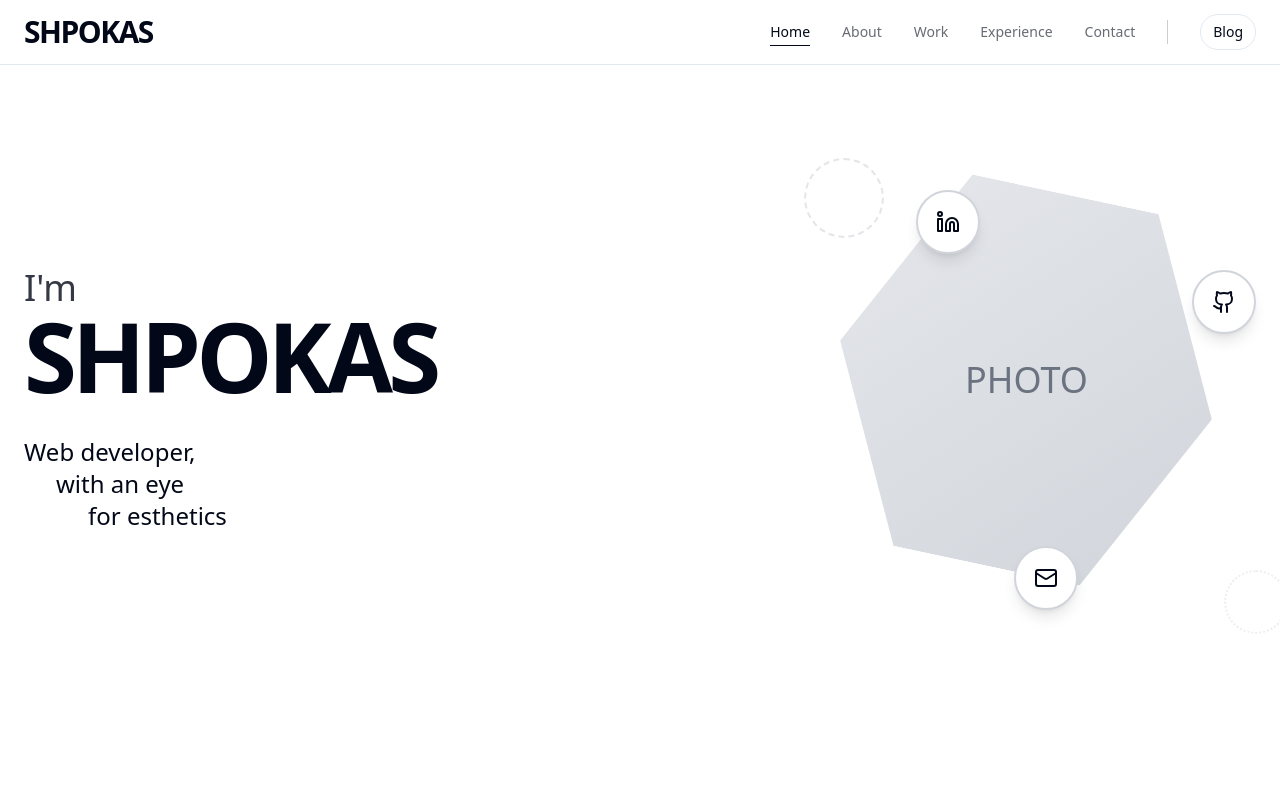
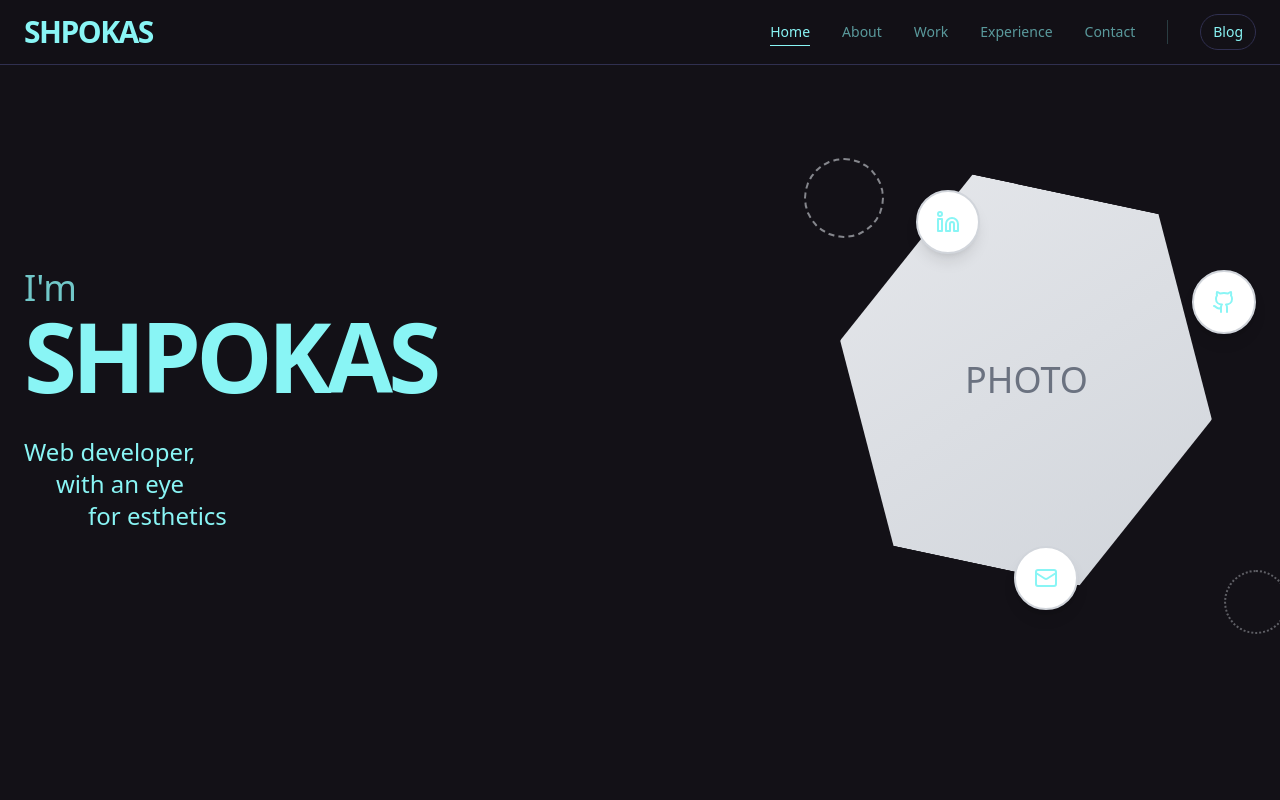
Before and after one commit to shpokas-io/portfolio, a Next.js app: page / in a window 1280 px wide. Shown: the top 800 px of the page. Built offline with nearby package versions, Linux system fonts and the light colour scheme.

Commit message:
feat: add global colors to website

```diff
--- a/src/app/globals.css
+++ b/src/app/globals.css
@@ -4,58 +4,83 @@
 
 @layer base {
   :root {
-    --background: 0 0% 100%;
-    --foreground: 222.2 84% 4.9%;
-    --card: 0 0% 100%;
-    --card-foreground: 222.2 84% 4.9%;
-    --popover: 0 0% 100%;
-    --popover-foreground: 222.2 84% 4.9%;
-    --primary: 221.2 83.2% 53.3%;
-    --primary-foreground: 210 40% 98%;
-    --secondary: 210 40% 96%;
-    --secondary-foreground: 222.2 84% 4.9%;
-    --muted: 210 40% 96%;
-    --muted-foreground: 215.4 16.3% 46.9%;
-    --accent: 210 40% 96%;
-    --accent-foreground: 222.2 84% 4.9%;
-    --destructive: 0 84.2% 60.2%;
-    --destructive-foreground: 210 40% 98%;
-    --border: 214.3 31.8% 91.4%;
-    --input: 214.3 31.8% 91.4%;
-    --ring: 221.2 83.2% 53.3%;
-    --chart-1: 12 76% 61%;
-    --chart-2: 173 58% 39%;
-    --chart-3: 197 37% 24%;
-    --chart-4: 43 74% 66%;
-    --chart-5: 27 87% 67%;
+    /* 2024 TRENDING: Dark Cyberpunk Aesthetic with Neon Accents */
+    /* Main Background: Rich dark charcoal with purple undertone */
+    --background: 260 15% 8%;
+    /* Text Color: Electric cyan for vibrant pop */
+    --foreground: 180 85% 75%;
+
+    /* Card backgrounds: Slightly lighter dark with blue tint */
+    --card: 240 20% 12%;
+    --card-foreground: 320 80% 70%;
+
+    /* Popover/Dropdown styles */
+    --popover: 245 18% 10%;
+    --popover-foreground: 90 75% 65%;
+
+    /* Primary Accent: Electric neon cyan - trending 2024 */
+    --primary: 180 100% 60%;
+    --primary-foreground: 260 15% 8%;
+
+    /* Secondary Accent: Neon hot pink - cyberpunk vibes */
+    --secondary: 320 100% 70%;
+    --secondary-foreground: 260 15% 8%;
+
+    /* Muted backgrounds and text */
+    --muted: 250 15% 18%;
+    --muted-foreground: 270 60% 70%;
+
+    /* Accent colors: Electric lime green - modern pop */
+    --accent: 90 100% 60%;
+    --accent-foreground: 260 15% 8%;
+
+    /* Destructive (error) states - neon red */
+    --destructive: 0 100% 65%;
+    --destructive-foreground: 60 100% 80%;
+
+    /* Borders and inputs - subtle but visible */
+    --border: 240 25% 25%;
+    --input: 245 20% 22%;
+
+    /* Focus rings - electric yellow glow */
+    --ring: 60 100% 65%;
+
+    /* Chart colors - neon cyberpunk rainbow */
+    --chart-1: 180 100% 60%;
+    --chart-2: 320 100% 70%;
+    --chart-3: 90 100% 60%;
+    --chart-4: 60 100% 65%;
+    --chart-5: 270 100% 70%;
+
     --radius: 0.5rem;
   }
 
   .dark {
-    --background: 222.2 84% 4.9%;
-    --foreground: 210 40% 98%;
-    --card: 222.2 84% 4.9%;
-    --card-foreground: 210 40% 98%;
-    --popover: 222.2 84% 4.9%;
-    --popover-foreground: 210 40% 98%;
-    --primary: 217.2 91.2% 59.8%;
-    --primary-foreground: 222.2 84% 4.9%;
-    --secondary: 217.2 32.6% 17.5%;
-    --secondary-foreground: 210 40% 98%;
-    --muted: 217.2 32.6% 17.5%;
-    --muted-foreground: 215 20.2% 65.1%;
-    --accent: 217.2 32.6% 17.5%;
-    --accent-foreground: 210 40% 98%;
-    --destructive: 0 62.8% 30.6%;
-    --destructive-foreground: 210 40% 98%;
-    --border: 217.2 32.6% 17.5%;
-    --input: 217.2 32.6% 17.5%;
-    --ring: 224.3 76.3% 94.1%;
-    --chart-1: 220 70% 50%;
-    --chart-2: 160 60% 45%;
-    --chart-3: 30 80% 55%;
-    --chart-4: 280 65% 60%;
-    --chart-5: 340 75% 55%;
+    /* Dark mode uses the same vibrant text theme */
+    --background: 260 15% 8%;
+    --foreground: 180 85% 75%;
+    --card: 240 20% 12%;
+    --card-foreground: 320 80% 70%;
+    --popover: 245 18% 10%;
+    --popover-foreground: 90 75% 65%;
+    --primary: 180 100% 60%;
+    --primary-foreground: 260 15% 8%;
+    --secondary: 320 100% 70%;
+    --secondary-foreground: 260 15% 8%;
+    --muted: 250 15% 18%;
+    --muted-foreground: 270 60% 70%;
+    --accent: 90 100% 60%;
+    --accent-foreground: 260 15% 8%;
+    --destructive: 0 100% 65%;
+    --destructive-foreground: 60 100% 80%;
+    --border: 240 25% 25%;
+    --input: 245 20% 22%;
+    --ring: 60 100% 65%;
+    --chart-1: 180 100% 60%;
+    --chart-2: 320 100% 70%;
+    --chart-3: 90 100% 60%;
+    --chart-4: 60 100% 65%;
+    --chart-5: 270 100% 70%;
   }
 }
 
```
Also changed, not shown: 1 other file (tests, documents, lock files or other folders).
